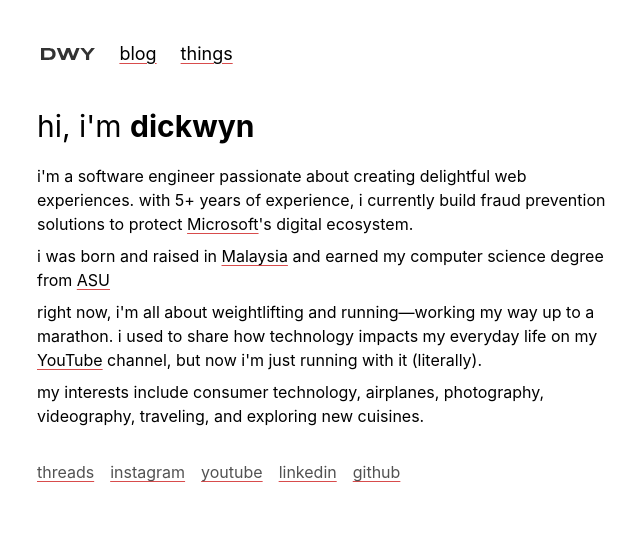
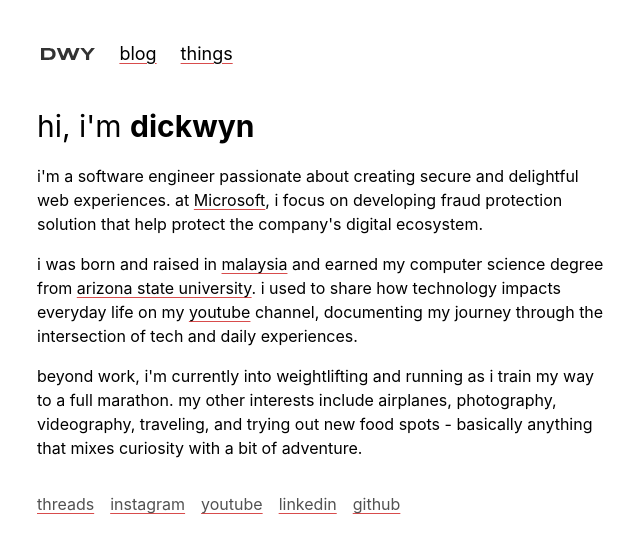
Before and after one commit to dickwyn/v4, a Next.js app: page / in a window 1280 px wide. Shown: the top 552 px of the page, without its empty margins (315-955 px from the left). Built offline with nearby package versions, Linux system fonts and the light colour scheme.

Commit message:
chore: sharpen landing description

```diff
--- a/app/page.tsx
+++ b/app/page.tsx
@@ -4,36 +4,36 @@ export default function Page() {
       <h1 className="mb-5 text-3xl">
         hi, i&apos;m <b>dickwyn</b>
       </h1>
-      <section className="grid gap-2">
+      <section className="grid gap-4">
         <p>
-          i&apos;m a software engineer passionate about creating delightful web experiences. with 5+
-          years of experience, i currently build fraud prevention solutions to protect{' '}
+          i&apos;m a software engineer passionate about creating secure and delightful web
+          experiences. at{' '}
           <a href="https://microsoft.com" target="_blank" rel="noopener noreferrer">
             Microsoft
           </a>
-          &apos;s digital ecosystem.
+          , i focus on developing fraud protection solution that help protect the company&apos;s
+          digital ecosystem.
         </p>
         <p>
           i was born and raised in{' '}
           <a href="https://www.malaysia.travel" target="_blank" rel="noopener noreferrer">
-            Malaysia
+            malaysia
           </a>{' '}
           and earned my computer science degree from{' '}
           <a href="https://www.asu.edu" target="_blank" rel="noopener noreferrer">
-            ASU
+            arizona state university
           </a>
+          . i used to share how technology impacts everyday life on my{' '}
+          <a href="https://www.youtube.com/dickwyn" target="_blank" rel="noopener noreferrer">
+            youtube
+          </a>{' '}
+          channel, documenting my journey through the intersection of tech and daily experiences.
         </p>
         <p>
-          right now, i&apos;m all about weightlifting and running—working my way up to a marathon. i
-          used to share how technology impacts my everyday life on my{' '}
-          <a href="https://www.youtube.com/dickwyn" target="_blank" rel="noopener noreferrer">
-            YouTube
-          </a>{' '}
-          channel, but now i&apos;m just running with it (literally).
-        </p>
-        <p>
-          my interests include consumer technology, airplanes, photography, videography, traveling,
-          and exploring new cuisines.
+          beyond work, i&apos;m currently into weightlifting and running as i train my way to a full
+          marathon. my other interests include airplanes, photography, videography, traveling, and
+          trying out new food spots - basically anything that mixes curiosity with a bit of
+          adventure.
         </p>
       </section>
     </section>
```
